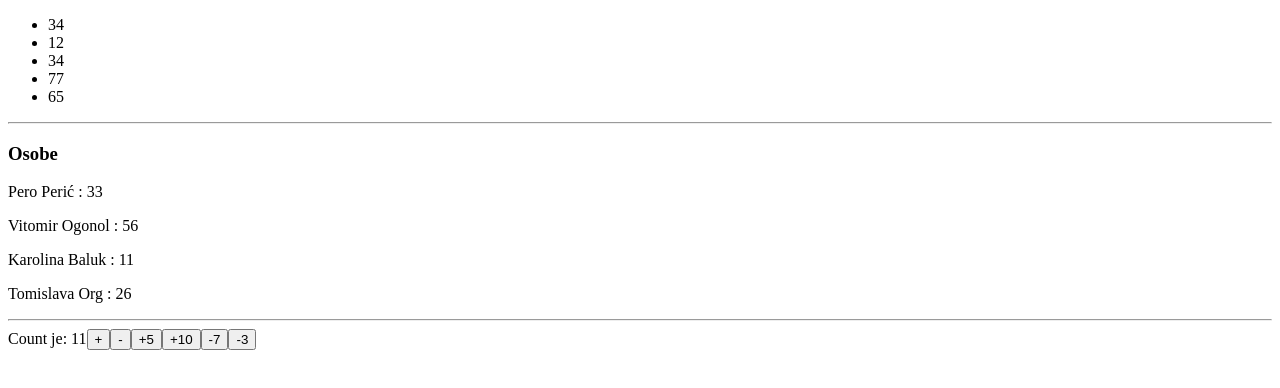
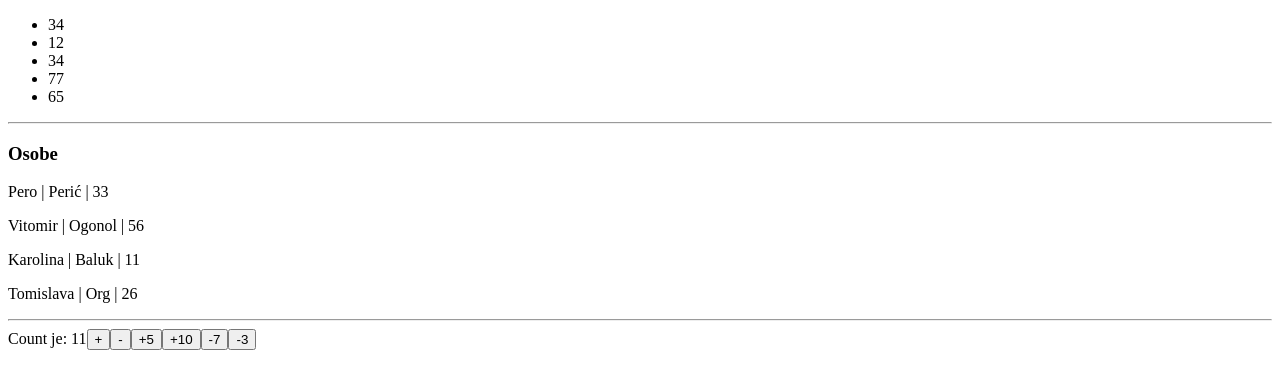
Before and after one commit to jvinkovic/react-pocetnici3, a React (Create React App) app: page / in a window 1280 px wide. Shown: the top 388 px of the page. Built offline with nearby package versions, Linux system fonts and the light colour scheme.

Commit message:
korisnici - part D

```diff
--- a/src/List/Osoba.js
+++ b/src/List/Osoba.js
@@ -0,0 +1,9 @@
+// { ime: 'Pero', prezime: 'Perić', godine: 33},
+export default function Osoba({ osoba }) {
+
+    return (
+        <p>
+            {osoba.ime} | {osoba.prezime} | {osoba.godine}
+        </p>
+    )
+}
--- a/src/List/OsobeList.js
+++ b/src/List/OsobeList.js
@@ -1,18 +1,19 @@
+import { useState } from 'react';
+import Osoba from './Osoba';
+
 export default function OsobeList(){
-    const korisnici = [
-        { ime: 'Pero', prezime: 'Perić', godine: 33},
-        { ime: 'Vitomir', prezime: 'Ogonol', godine: 56},
-        { ime: 'Karolina', prezime: 'Baluk', godine: 11},
-        { ime: 'Tomislava', prezime: 'Org', godine: 26}
-    ];
+    const [korisnici, setKorisnici] = useState([
+                                        { ime: 'Pero', prezime: 'Perić', godine: 33},
+                                        { ime: 'Vitomir', prezime: 'Ogonol', godine: 56},
+                                        { ime: 'Karolina', prezime: 'Baluk', godine: 11},
+                                        { ime: 'Tomislava', prezime: 'Org', godine: 26}
+                                    ]);
 
     return (
         <div>
-            {korisnici.map((k, i) => {
+            {korisnici.map((korisnik, index) => {
                 return (
-                    <p key={i}>
-                        {k.ime} {k.prezime} : {k.godine}
-                    </p>
+                    <Osoba key={index} osoba={korisnik} />
                 )
             })}
         </div>
```
